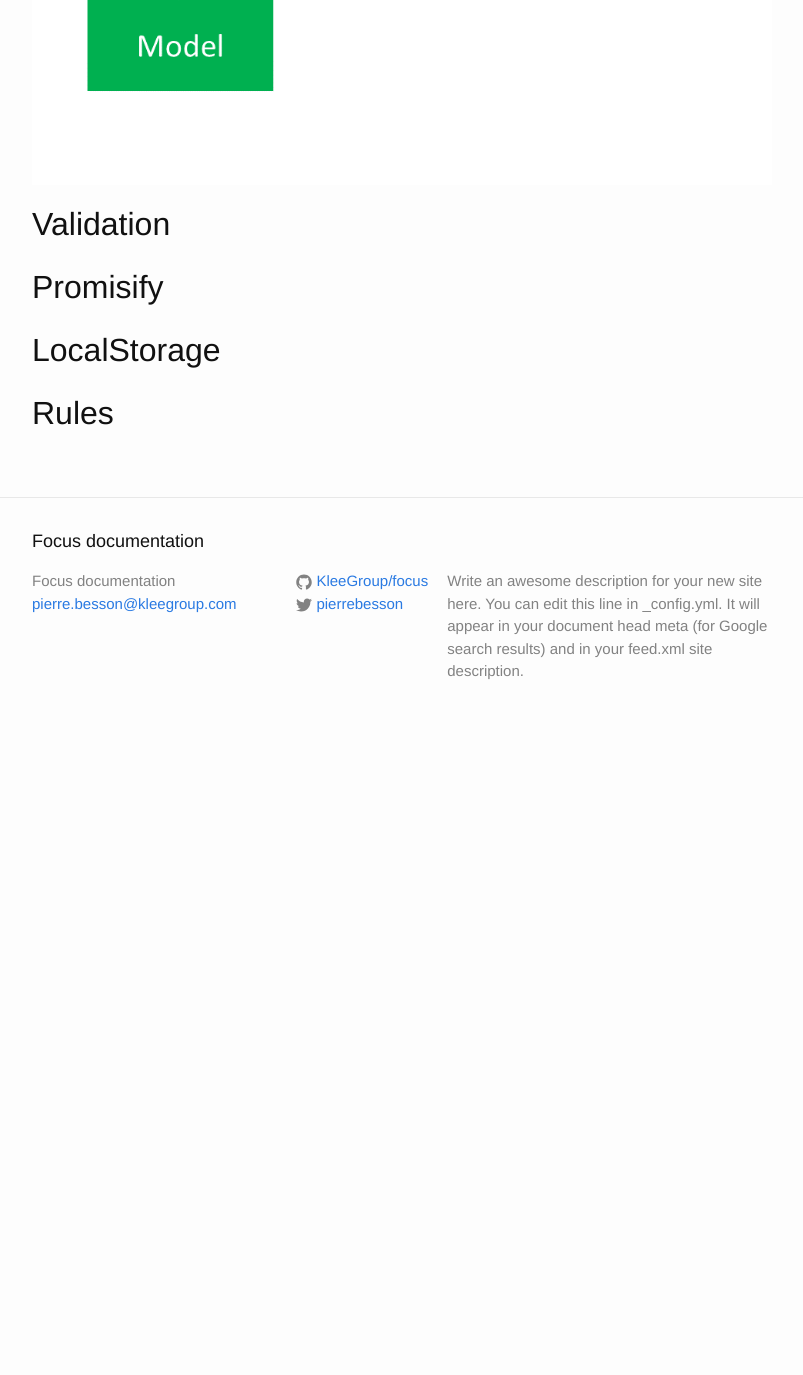
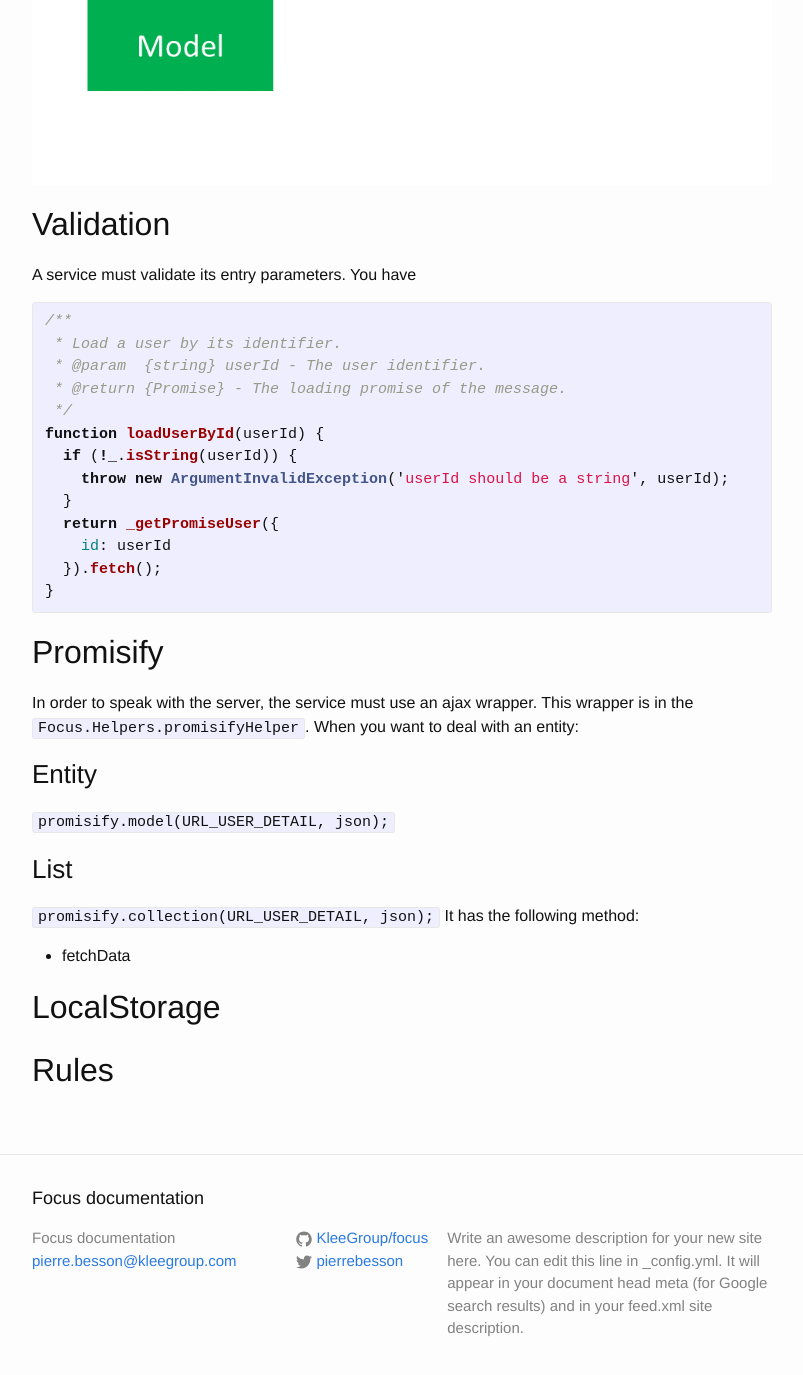
Before and after one commit to klee-contrib/focus-docs, a Jekyll site: the page built from _posts/2014-01-12-service.md, in a window 1280 px wide and 1400 px high, scrolled down 657 px. Shown: the top 1375 px of the window, without its empty margins (238-1041 px from the left). Built offline with Jekyll 4.4.1, drawn with Linux system fonts in a browser that asks for light colours; before the commit the page ends 1400 px from its top, so only the background shows below that.

Commit message:
Update doc

```diff
--- a/_posts/2014-01-12-service.md
+++ b/_posts/2014-01-12-service.md
@@ -11,7 +11,38 @@ A service has a strict contract.
 
 ## Validation
 
+A service must validate its entry parameters. You have
+{% highlight javascript %}
+/**
+ * Load a user by its identifier.
+ * @param  {string} userId - The user identifier.
+ * @return {Promise} - The loading promise of the message.
+ */
+function loadUserById(userId) {
+  if (!_.isString(userId)) {
+    throw new ArgumentInvalidException('userId should be a string', userId);
+  }
+  return _getPromiseUser({
+    id: userId
+  }).fetch();
+}
+{% endhighlight %}
+
 ## Promisify
+
+In order to speak with the server, the service must use an ajax wrapper. This wrapper is in the `Focus.Helpers.promisifyHelper`.
+When you want to deal with an entity:
+
+### Entity
+
+ `promisify.model(URL_USER_DETAIL, json);`
+
+### List
+
+
+`promisify.collection(URL_USER_DETAIL, json);`
+It has the following method:
+- fetchData
 
 ## LocalStorage
 
```
